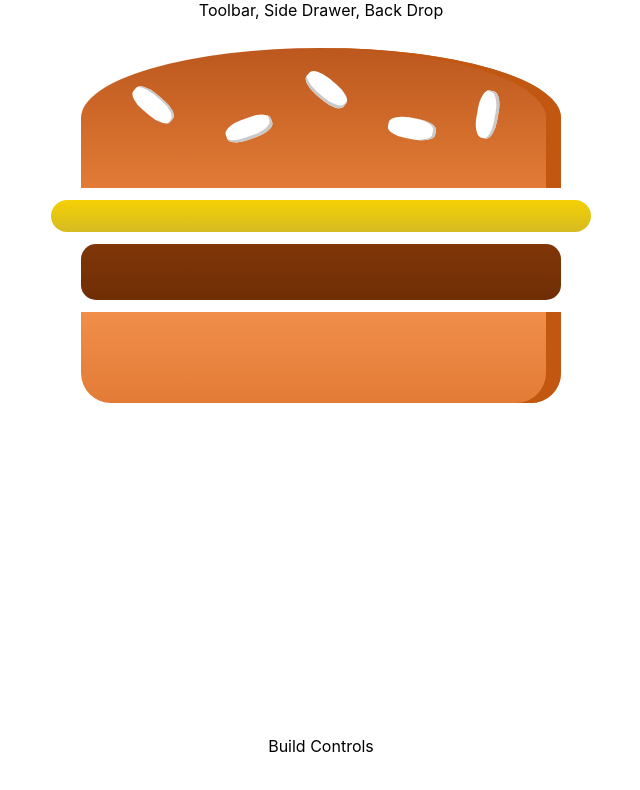
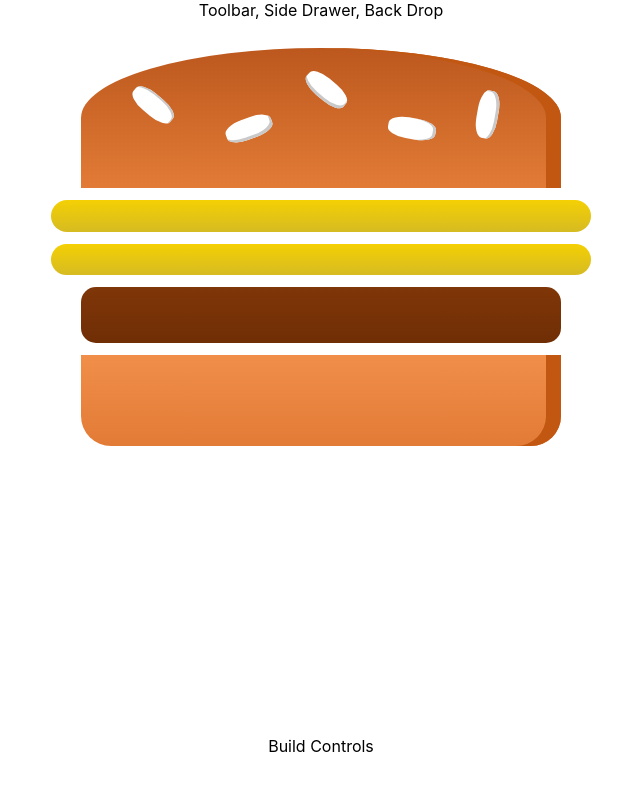
Before and after one commit to Win-key/The-Burger-Builder, a React (Create React App) app: page / in a window 1280 px wide. Shown: the top 790 px of the page, without its empty margins (319-959 px from the left). Built offline with nearby package versions, Linux system fonts and the light colour scheme.

Commit message:
Added Ingredients

```diff
--- a/src/components/Burger/Burger.js
+++ b/src/components/Burger/Burger.js
@@ -3,11 +3,22 @@ import BurgerIngredient from './BurgerIngredient/BurgerIngredient';
 import classes from './Burger.module.css'
 
 const Burger = props => {
+    let burgerIngredients = Object.keys(props.ingredients).map(ingredient => {
+        return [...Array(props.ingredients[ingredient])].map((_,i) => {
+            return <BurgerIngredient type={ingredient} key={ingredient+i}/>
+        })
+    }).reduce((ar,el)=>{
+        return ar.concat(el);
+    },[]);
+    if(burgerIngredients.length <= 0){
+        burgerIngredients = <p>Please add some ingredients</p>
+    }
+    console.log(burgerIngredients)
     return(
+
         <div className={classes.Burger}>
             <BurgerIngredient type="bread-top" />
-            <BurgerIngredient type="cheese" />
-            <BurgerIngredient type="meat" />
+            {burgerIngredients}
             <BurgerIngredient type="bread-bottom" />
         </div>
     )
--- a/src/containers/BurgerBuilder/BurgerBuilder.js
+++ b/src/containers/BurgerBuilder/BurgerBuilder.js
@@ -3,10 +3,20 @@ import Auxilary from '../../hoc/Auxilary';
 import Burger from '../../components/Burger/Burger';
 
 class BurgerBuilder extends Component{
+
+    state = {
+        ingredient : {
+            salad : 0,
+            bacon : 0,
+            cheese : 2,
+            meat : 1
+        }
+    }
+
     render(){
         return(
             <Auxilary>
-                <Burger />
+                <Burger ingredients={this.state.ingredient} />
                 <div>Build Controls</div>
             </Auxilary>
         );
```
